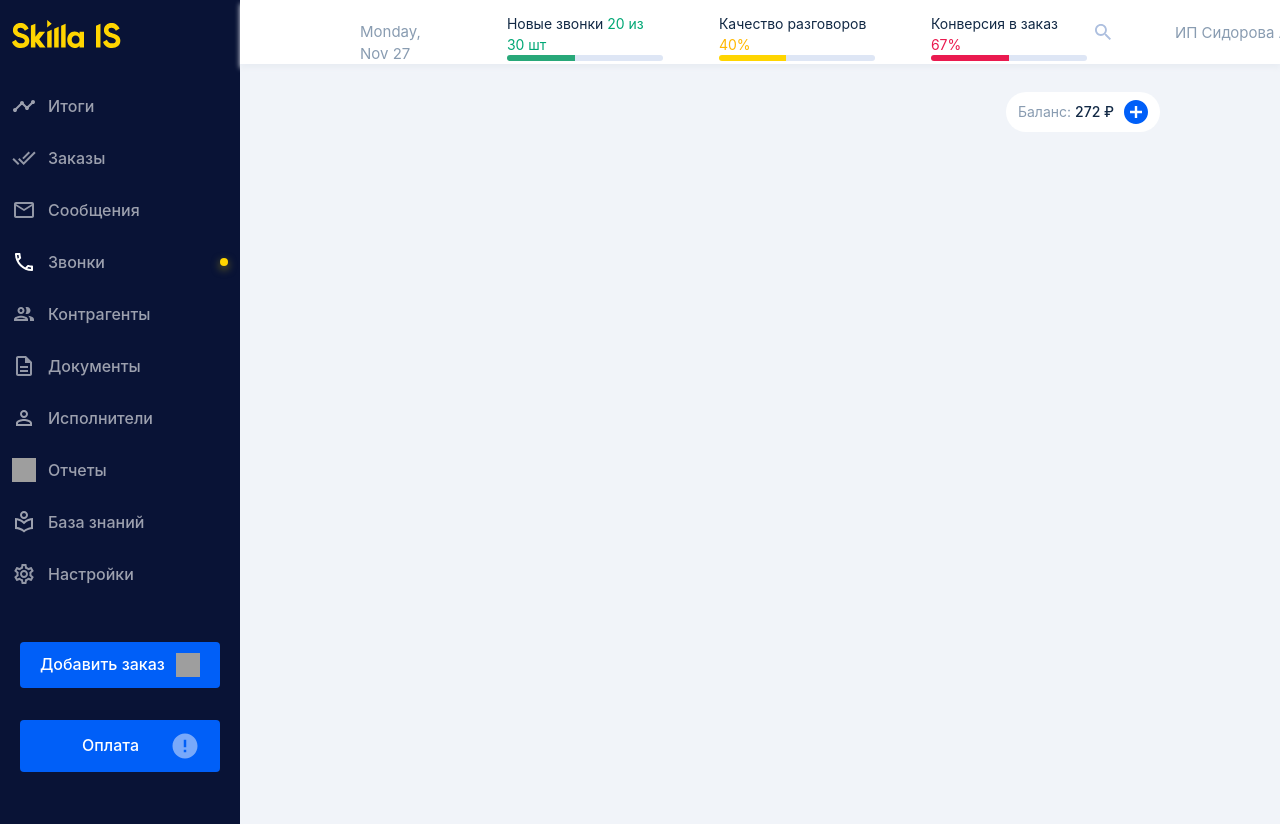
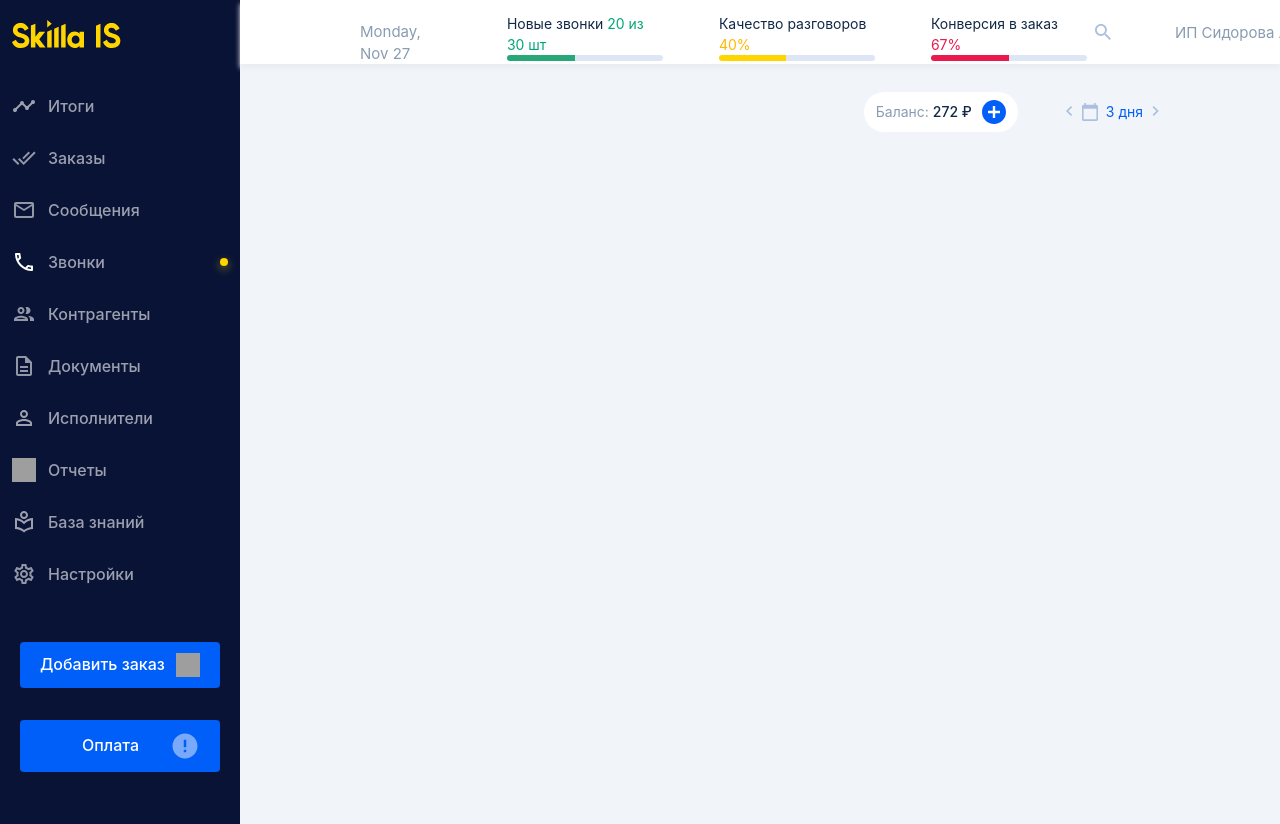
Before and after one commit to ARTALEAL/Skilla-test, a React (Create React App) app: page / in a window 1280 px wide. Shown: the top 824 px of the page. Built offline with nearby package versions, Linux system fonts and the light colour scheme; grey boxes are pictures that could not be loaded; a web font is replaced by a local one.

Commit message:
date-picker

```diff
--- a/src/Components/Calls/Calls.jsx
+++ b/src/Components/Calls/Calls.jsx
@@ -5,6 +5,7 @@ import searchLogo from '../../images/basic search.svg';
 import avatar from '../../images/avatar-header.png';
 import arrow from '../../images/keyboard_arrow_down_black_24dp 1.svg';
 import BalanceButton from '../elements/BalanceButton/BalanceButton';
+import DatePicker from '../elements/DatePicker/DatePicker';
 
 function Calls() {
   return (
@@ -87,6 +88,7 @@ function Calls() {
       <section className="calls-section">
         <div className="calls-section__buttons-container">
           <BalanceButton />
+          <DatePicker />
         </div>
       </section>
     </main>
--- /dev/null
+++ b/src/Components/elements/DatePicker/DatePicker.jsx
@@ -0,0 +1,67 @@
+import './datepicker.css';
+
+function DatePicker() {
+  return (
+    <div className="date-picker">
+      <button className="date-picker__arrow">
+        <svg
+          xmlns="http://www.w3.org/2000/svg"
+          width="16"
+          height="24"
+          viewBox="0 0 16 24"
+          fill="none"
+        >
+          <g clip-path="url(#clip0_19879_442)">
+            <path
+              d="M6.175 15.825L2.35833 12L6.175 8.175L5 7L0 12L5 17L6.175 15.825Z"
+              fill="#ADBFDF"
+            />
+          </g>
+          <defs>
+            <clipPath id="clip0_19879_442">
+              <rect width="16" height="24" fill="white" />
+            </clipPath>
+          </defs>
+        </svg>
+      </button>
+      <button className="date-picker__choose-btn">
+        <svg
+          xmlns="http://www.w3.org/2000/svg"
+          width="16"
+          height="18"
+          viewBox="0 0 16 18"
+          fill="none"
+        >
+          <path
+            d="M14.4 1.63636H13.6V0H12V1.63636H4V0H2.4V1.63636H1.6C0.72 1.63636 0 2.37273 0 3.27273V16.3636C0 17.2636 0.72 18 1.6 18H14.4C15.28 18 16 17.2636 16 16.3636V3.27273C16 2.37273 15.28 1.63636 14.4 1.63636ZM14.4 16.3636H1.6V5.72727H14.4V16.3636Z"
+            fill="#ADBFDF"
+          />
+        </svg>
+        3 дня
+      </button>
+      <button className="date-picker__arrow">
+        <svg
+          xmlns="http://www.w3.org/2000/svg"
+          width="17"
+          height="24"
+          viewBox="0 0 17 24"
+          fill="none"
+        >
+          <g clip-path="url(#clip0_60_3459)">
+            <path
+              d="M9.58984 15.825L13.4065 12L9.58984 8.175L10.7648 7L15.7648 12L10.7648 17L9.58984 15.825Z"
+              fill="#ADBFDF"
+            />
+          </g>
+          <defs>
+            <clipPath id="clip0_60_3459">
+              <rect width="17" height="24" fill="white" />
+            </clipPath>
+          </defs>
+        </svg>
+      </button>
+    </div>
+  );
+}
+
+export default DatePicker;
--- /dev/null
+++ b/src/Components/elements/DatePicker/datepicker.css
@@ -0,0 +1,33 @@
+.date-picker {
+  display: flex;
+  align-items: center;
+}
+
+.date-picker__arrow {
+  background-color: transparent;
+  border: none;
+}
+
+.date-picker__arrow:hover path {
+  cursor: pointer;
+  fill: #002cfb;
+}
+
+.date-picker__choose-btn {
+  background-color: transparent;
+  border: none;
+  display: flex;
+  align-items: center;
+  gap: 8px;
+  color: #005ff8;
+  font-size: 14px;
+  font-weight: 400;
+  line-height: 114.286%;
+}
+
+.date-picker__choose-btn:hover svg path {
+  fill: #002cfb;
+}
+.date-picker__choose-btn:hover {
+  color: #002cfb;
+}
--- a/src/index.css
+++ b/src/index.css
@@ -13,3 +13,7 @@
   --text-green: #00a775;
   --ui-red: #ea1a4f;
 }
+
+button:hover {
+  cursor: pointer;
+}
```
